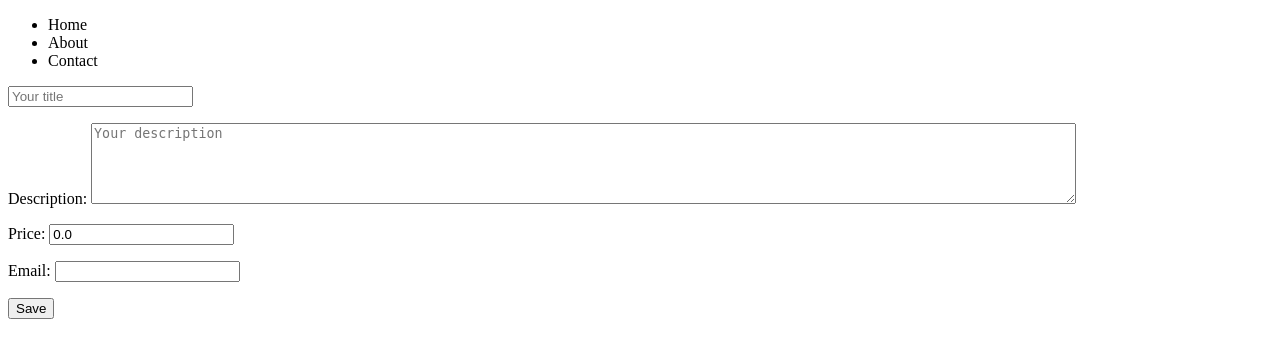
After one commit to nwalsh1/django_test_env, a Django app: page /create/ in a window 1280 px wide. The commit adds this page. Shown: the top 358 px of the page. Run offline with Django 5.2, Linux system fonts and the light colour scheme.

Commit message:
added forms and validation for those forms

```diff
--- /dev/null
+++ b/products/forms.py
@@ -0,0 +1,58 @@
+from django import forms
+from .models import Product
+
+class ProductForm(forms.ModelForm):
+    title       = forms.CharField(label = '',
+                                  widget = forms.TextInput(attrs = {'placeholder': 'Your title'}))
+    email       = forms.EmailField()
+    description = forms.CharField(
+        required=False,
+        widget=forms.Textarea(
+            attrs={
+                'placeholder': 'Your description',
+                'class': 'new-class-name two',
+                'id': 'my-id-for-text-area',
+                'rows': 5,
+                'cols': 120,
+            }
+        )
+    )
+    price       = forms.DecimalField(initial = 00.00)
+    class Meta:
+        model = Product
+        fields = [
+            'title',
+            'description',
+            'price'
+        ]
+
+    def clean_title(self, *args, **kwargs):
+        title = self.cleaned_data.get("title")
+        if not "Guidos" in title:
+            raise forms.ValidationError("This is not a valid title")
+        else:
+            return title
+
+    def clean_email(self, *args, **kwargs):
+        email = self.cleaned_data.get("email")
+        if not email.endswith(".edu"):
+            raise forms.ValidationError("This is not a valid email")
+        else:
+            return email
+
+#Django Form
+class RawProductForm(forms.Form):
+    title       = forms.CharField(label = '', widget = forms.TextInput(attrs = {'placeholder': 'Your title'}))
+    description = forms.CharField(
+        required=False,
+        widget=forms.Textarea(
+            attrs={
+                'placeholder': 'Your description',
+                'class': 'new-class-name two',
+                'id': 'my-id-for-text-area',
+                'rows': 5,
+                'cols': 120,
+            }
+        )
+    )
+    price       = forms.DecimalField(initial = 00.00)
--- a/products/models.py
+++ b/products/models.py
@@ -6,4 +6,4 @@ class Product(models.Model):
     description = models.TextField(blank=True,null=True)
     price       = models.DecimalField(decimal_places=2, max_digits=10000)
     summary     = models.TextField(blank=False,null=False) #blank - field that is rendereed, null- database
-    featured    = models.BooleanField() # null=True or default =True
+    featured    = models.BooleanField(default=True) # null=True or default =True
--- /dev/null
+++ b/products/templates/products/product_create.html
@@ -0,0 +1,10 @@
+{% extends "base.html" %}
+
+{% block content %}
+<form action='.' method="POST"> {% csrf_token %}
+    {{ form.as_p }}
+    <input type='submit' value='Save'/>
+
+</form>
+
+{% endblock %}
--- a/templates/product/detail.html
+++ b/products/templates/products/product_detail.html
@@ -1,7 +1,7 @@
 {% extends "base.html" %}
 
 {% block content %}
-<h1> {{object.title}} </h1>
+<h1> In App template: {{object.title}} </h1>
 
 <p>
     {% if object.description != None and dscription != "" %} {{object.description}}
--- a/products/views.py
+++ b/products/views.py
@@ -1,6 +1,7 @@
 from django.shortcuts import render
 
 from .models import Product #import model
+from .forms import ProductForm, RawProductForm #import form``
 
 # Create your views here.
 def product_detail_view(request):
@@ -12,4 +13,30 @@ def product_detail_view(request):
     context = {
         'object': obj #pass the object to the template
     }
-    return render(request, "product/detail.html", context)
+    return render(request, "products/product_detail.html", context)
+
+# def product_create_view(request):
+#     my_form = RawProductForm() #we create a form(GET)
+#     if request.method == "POST": #check if the request is a POST request
+#         my_form = RawProductForm(request.POST)
+#         if my_form.is_valid():
+#             #now the data is good
+#             #print(my_form.cleaned_data) #data from form after its been validated
+#             Product.objects.create(**my_form.cleaned_data)#need ** to pass as arguements
+#         else:
+#             print(my_form.errors) #not valid print errors
+#     context={
+#         'form': my_form #pass the object to the template
+#     }
+#     return render(request, "products/product_create.html", context)
+
+def product_create_view(request):
+    form = ProductForm(request.POST or None) #create a form instance with the data from the request
+    if form.is_valid(): #check if the form is valid
+        form.save() #save the form to the database
+        form = ProductForm() #reset the form to an empty form
+
+    context = {
+        'form': form #pass the object to the template
+    }
+    return render(request, "products/product_create.html", context)
--- a/storefront/urls.py
+++ b/storefront/urls.py
@@ -19,15 +19,19 @@ from django.urls import path, include
 import debug_toolbar
 
 from pages.views import home_view, contact_view, about_view
-from products.views import product_detail_view
+from products.views import product_detail_view, product_create_view
 
 
 urlpatterns = [
     path('admin/', admin.site.urls),
     path('', home_view, name='home'),
+    #pages urls
     path('about/', about_view, name='about'),
     path('contact/', contact_view, name='contact'),
+    #products urls
     path('product/', product_detail_view, name='product'),
+    path('create/', product_create_view, name='create'),
+
     path('playground/', include('playground.urls')),
     path('__debug__/', include(debug_toolbar.urls)) #add this line to the urls.py file to include the debug toolbar urls
     #send all urls that start with playground to the urls.py file in the playground app
```
Also changed, not shown: db.sqlite3, products/migrations/0002_alter_product_featured.py (added).
